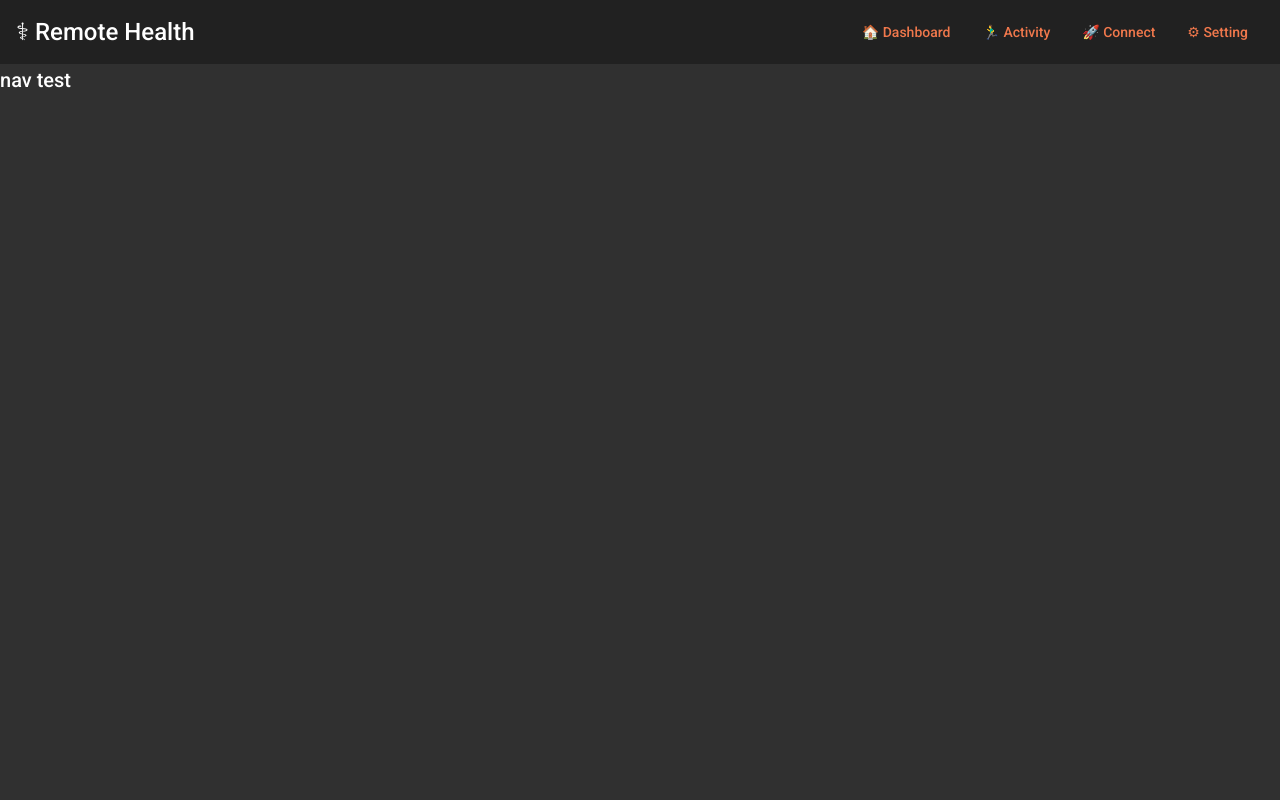
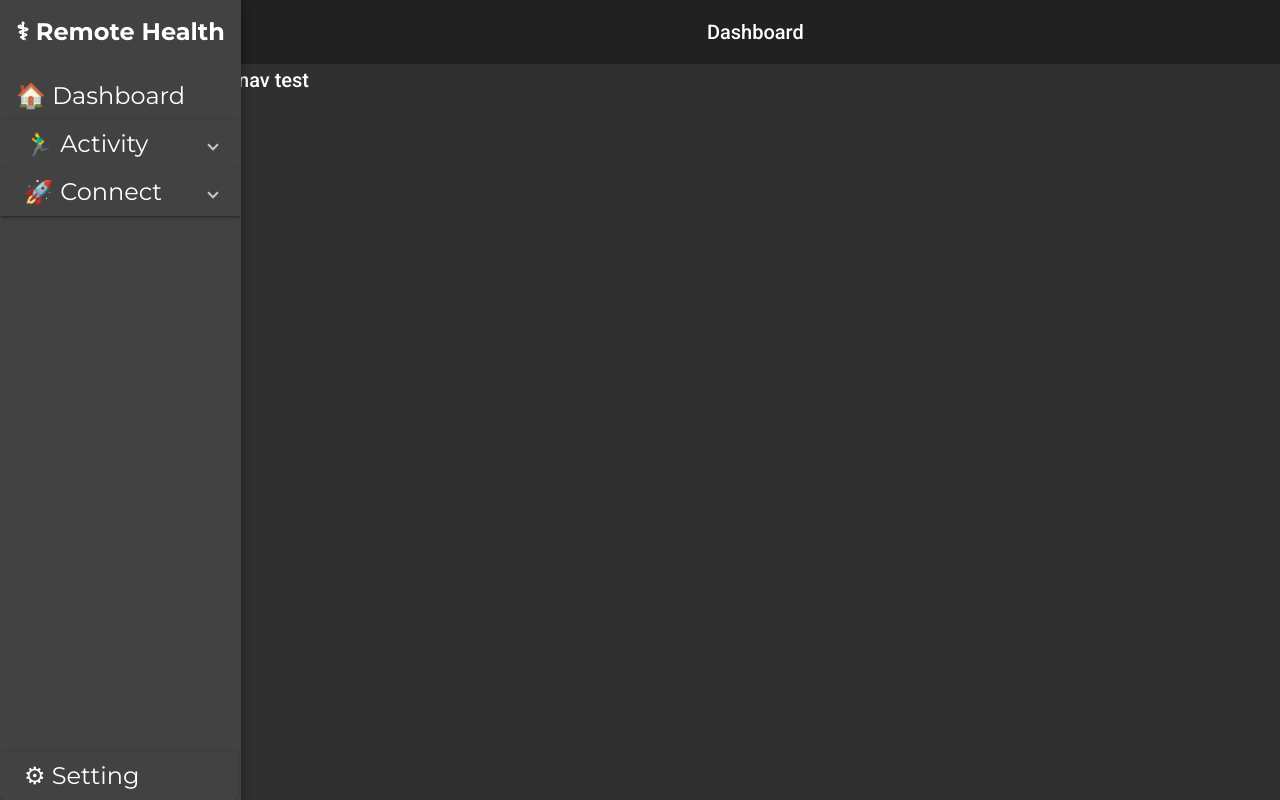
Before and after one commit to AmirAlwi/remotehealth, an Angular app: page / in a window 1280 px wide. Built offline with nearby package versions, Linux system fonts and the light colour scheme.

Commit message:
side nav ok

```diff
--- a/src/app/shared/shared.module.ts
+++ b/src/app/shared/shared.module.ts
@@ -14,6 +14,7 @@ import { MatFormFieldModule } from '@angular/material/form-field';
 import { MatInputModule } from '@angular/material/input';
 import { MatSnackBarModule } from '@angular/material/snack-bar';
 import { MatToolbarModule } from '@angular/material/toolbar';
+import {MatExpansionModule} from '@angular/material/expansion';
 
 
 const components = [
@@ -34,7 +35,8 @@ const modules = [
   MatFormFieldModule,
   MatInputModule,
   MatSnackBarModule,
-  RouterModule
+  RouterModule,
+  MatExpansionModule
 ]
 
 @NgModule({
--- a/src/app/shared/shell/shell.component.html
+++ b/src/app/shared/shell/shell.component.html
@@ -1,14 +1,63 @@
 <mat-sidenav-container class="sidenav-container">
 
-    <mat-sidenav #drawer class="sidenav" fixedInViewport [attr.role]="(isHandset$ | async) ? 'dialog' : 'navigation'" [mode]="(isHandset$ | async) ? 'over' : 'side'" [opened]=false>
+    <mat-sidenav #drawer class="sidenav" fixedInViewport [attr.role]="'dialog'" [opened]="!(isHandset$ |async)" [mode]="(isHandset$ | async) ? 'over' : 'side'">
 
-        <mat-toolbar>Menu</mat-toolbar>
+        <mat-toolbar style="cursor: pointer;" routerLink="/">⚕ Remote Health</mat-toolbar>
         <mat-nav-list>
-            <a mat-list-item routerLink="/" (click)="drawer.close()">Home</a>
-            <a mat-list-item routerLink="/login" (click)="drawer.close()">Login</a>
-            <a mat-list-item routerLink="/activity" (click)="drawer.close()">Activity</a>
-            <a mat-list-item routerLink="/connect" (click)="drawer.close()">Connect</a>
-            <a mat-list-item routerLink="/profile" (click)="drawer.close()">Profile</a>
+            <a mat-list-item routerLink="/">🏠 Dashboard</a>
+            <mat-accordion>
+                <mat-expansion-panel>
+                    <mat-expansion-panel-header>
+                        <mat-panel-title>
+                            🏃‍♂️ Activity
+                        </mat-panel-title>
+                    </mat-expansion-panel-header>
+                    <p>
+                        <button mat-button routerLink="/activityLog" style="width:190px;">
+                            🔥 Activity Log
+                        </button>
+                        <br>
+                        <button mat-button routerLink="/activityCalendar" style="width:190px;">
+                            📅 Calendar
+                        </button>
+                    </p>
+                </mat-expansion-panel>
+
+                <mat-expansion-panel (opened)="panelOpenState = true" (closed)="panelOpenState = false">
+                    <mat-expansion-panel-header>
+                        <mat-panel-title>
+                            🚀 Connect
+                        </mat-panel-title>
+                    </mat-expansion-panel-header>
+                    <p>
+                        <button mat-button routerLink="/findDoc" style="width:190px;">
+                        <span>👨‍⚕️ Find A Doctor</span>
+                        </button>
+                        <br>
+                        <button mat-button routerLink="/postquestions" style="width:190px;">
+                        <span>❔ Post A Question</span>
+                    </button>
+                    </p>
+                </mat-expansion-panel>
+
+                <mat-expansion-panel (opened)="panelOpenState = true" (closed)="panelOpenState = false" class="setting" hideToggle>
+                    <mat-expansion-panel-header>
+                        <mat-panel-title>
+                            ⚙ Setting
+                        </mat-panel-title>
+                    </mat-expansion-panel-header>
+                    <div>
+                        <button mat-button routerLink="/findDoc" style="width:190px;">
+                            <span>🔑 Login</span>
+                            </button>
+                    </div>
+                    <button mat-button routerLink="/profile" style="width:190px;">
+                        <span>👹 Profile</span>
+                    </button>
+                </mat-expansion-panel>
+
+            </mat-accordion>
+
         </mat-nav-list>
 
     </mat-sidenav>
@@ -18,64 +67,7 @@
             <button type="button" aria-label="Toggle sidenav" mat-icon-button (click)="drawer.toggle()" *ngIf="isHandset$ | async ">
                 <mat-icon aria-label="side nav toggle icon">menu</mat-icon>
             </button>
-
-            <span class="logo" routerLink="/">⚕ Remote Health</span>
-            <span class="fill-space"></span>
-
-
-            <div *ngIf="!(isHandset$ |async)" class="navigationbar">
-                <a mat-button routerLink="/">🏠 Dashboard</a>
-                <button mat-button [matMenuTriggerFor]="activity" aria-label="Example icon-button with a menu">🏃‍♂️ Activity</button>
-                <button mat-button [matMenuTriggerFor]="connect" aria-label="Example icon-button with a menu">🚀 Connect</button>
-                <button mat-button [matMenuTriggerFor]="menu" aria-label="Example icon-button with a menu">⚙ Setting</button>
-
-            </div>
-
-            <mat-menu #menu="matMenu">
-                <div>
-                    <a mat-menu-item>🚪 Sign Out</a>
-                </div>
-                <a mat-menu-item>🔑 Login</a>
-
-                <a mat-menu-item routerLink="/profile">
-                    <span>👹 Profile</span>
-                </a>
-
-            </mat-menu>
-
-            <ng-template #login>
-                <a mat-menu-item>🔑 Login</a>
-            </ng-template>
-
-            <!--
-            <div *ngIf="auth.user$ | async as user; else login">
-                <a mat-menu-item (click)="auth.singOut()">Sign Out</a>
-            </div>
-
-            <ng-template #login>
-                <button class="btn btn-primary" (click)="signIn()">Login</button>
-            </ng-template>
-            -->
-
-
-            <mat-menu #connect="matMenu">
-                <a mat-menu-item routerLink="/findDoc">
-                    <span>👨‍⚕️ Find A Doctor</span>
-                </a>
-                <a mat-menu-item routerLink="/postquestions">
-                    <span>❔ Post A Question</span>
-                </a>
-            </mat-menu>
-
-            <mat-menu #activity="matMenu">
-                <a mat-menu-item routerLink="/findDoc">
-                    <span>🔥 Activity Log</span>
-                </a>
-                <a mat-menu-item routerLink="/postquestions">
-                    <span>📅 Calendar</span>
-                </a>
-            </mat-menu>
-
+            <span style="position: absolute; left:45%;">Dashboard</span>
         </mat-toolbar>
 
         <ng-content></ng-content>
--- a/src/app/shared/shell/shell.component.scss
+++ b/src/app/shared/shell/shell.component.scss
@@ -1,10 +1,4 @@
 @import url('https://fonts.googleapis.com/css2?family=Montserrat:ital,wght@0,700;1,500&display=swap');
-.mat-list-item {
-    font-family: 'Montserrat';
-    font-weight: medium;
-    font-size: 18pt;
-}
-
 .navigationbar {
     color: rgb(240, 120, 76);
 }
@@ -24,15 +18,18 @@
     box-shadow: 1px 1px 10px 1px rgba(0, 0, 0, 0.3);
 }
 
-.sidenav {
-    width: 200px;
+.mat-list-item {
+    width: 250px;
     font-family: 'Montserrat';
-    font-weight: bold;
-    font-size: 20pt;
+    font-weight: medium;
+    font-size: 18pt;
 }
 
 .sidenav .mat-toolbar {
     background: inherit;
+    font-family: 'Montserrat';
+    font-weight: bold;
+    font-size: 18pt;
 }
 
 .mat-toolbar.mat-primary {
@@ -50,3 +47,18 @@
     border-radius: 50%;
     margin: 0 10px 5px;
 }
+
+.setting {
+    position: absolute;
+    bottom: 0;
+}
+
+mat-panel-title {
+    font-family: 'Montserrat';
+    font-weight: medium;
+    font-size: 18pt;
+}
+
+mat-panel-title {
+    height: 25px
+}
--- a/src/app/shared/shell/shell.component.ts
+++ b/src/app/shared/shell/shell.component.ts
@@ -9,6 +9,9 @@ import { map, shareReplay } from 'rxjs/operators';
   styleUrls: ['./shell.component.scss']
 })
 export class ShellComponent implements OnInit {
+
+  panelOpenState = false;
+  navigationState = true;
 
   isHandset$: Observable<boolean> = this.bpO.observe([Breakpoints.Handset])
   .pipe(
```
